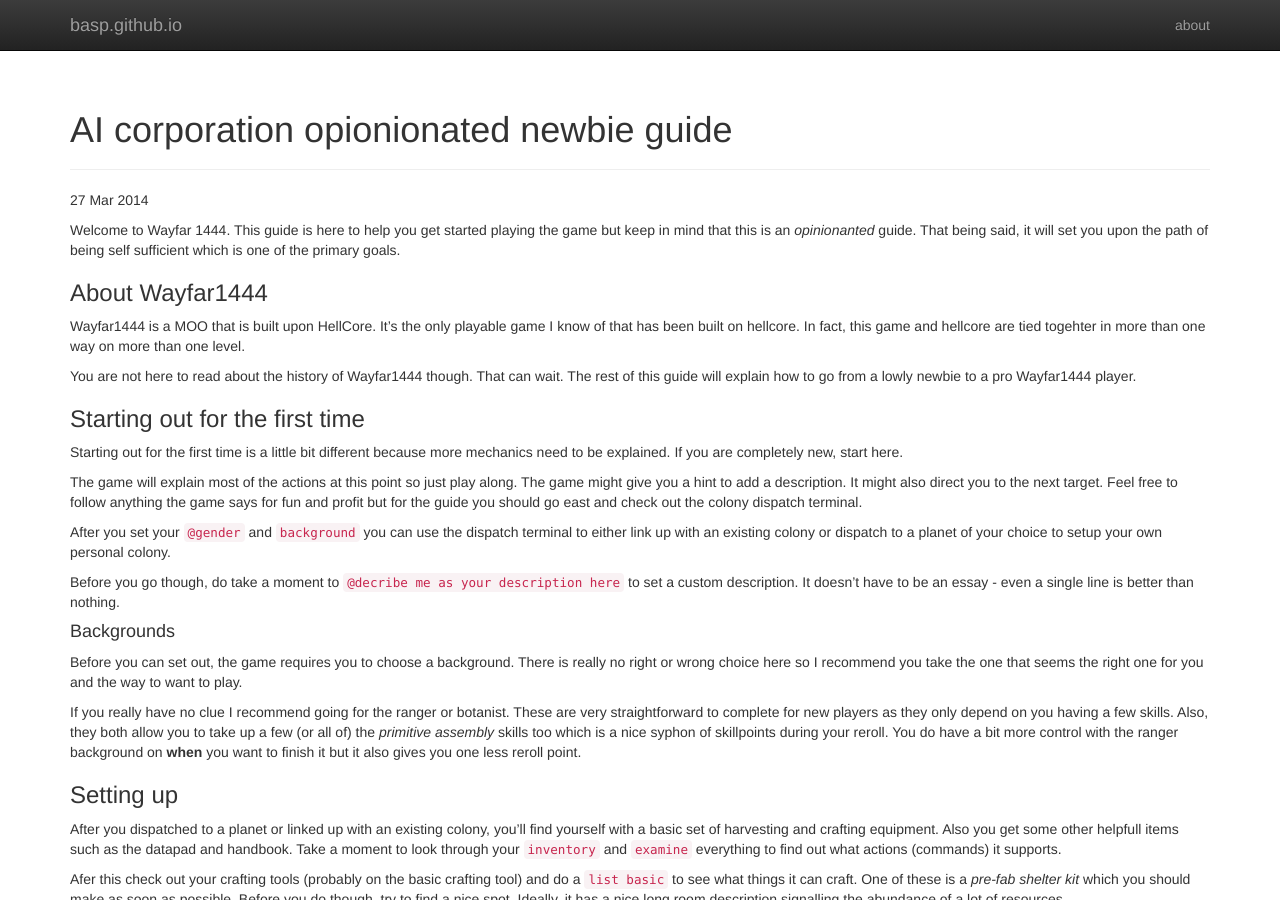
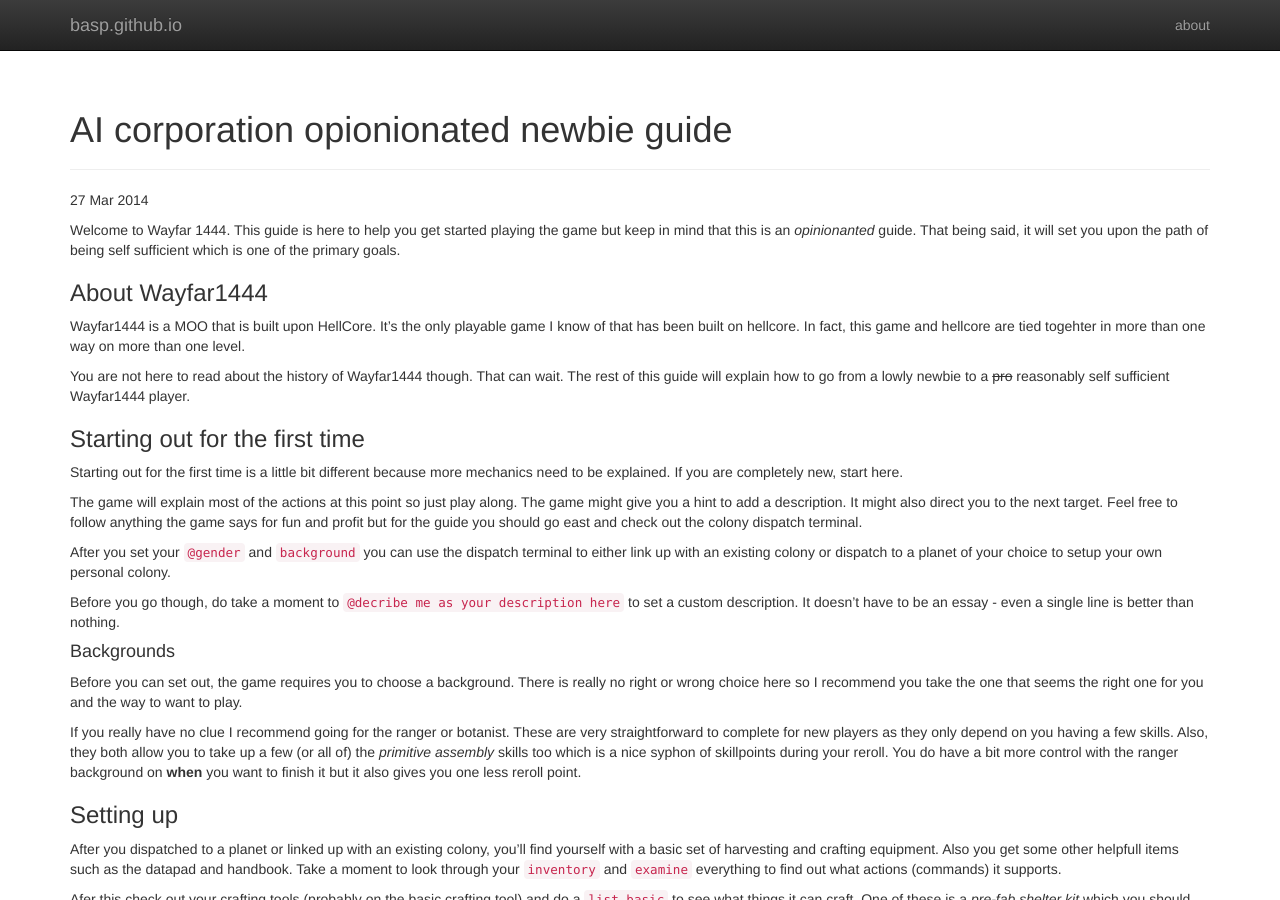
Before and after one commit to basp/basp.github.io, a Jekyll site: the page built from _posts/2014-03-27-AI-opinionated-newbie-guide.md, in a window 1280 px wide and 900 px high. Built offline with Jekyll 4.4.1, drawn with Linux system fonts in a browser that asks for light colours; nearby versions of some CDN libraries; Markdown is read by kramdown in place of the engine named in the settings.

Commit message:
Formatting/tweaks

```diff
--- a/_posts/2014-03-27-AI-opinionated-newbie-guide.md
+++ b/_posts/2014-03-27-AI-opinionated-newbie-guide.md
@@ -8,7 +8,7 @@ Welcome to Wayfar 1444. This guide is here to help you get started playing the g
 ### About Wayfar1444
 Wayfar1444 is a MOO that is built upon HellCore. It's the only playable game I know of that has been built on hellcore. In fact, this game and hellcore are tied togehter in more than one way on more than one level.
 
-You are not here to read about the history of Wayfar1444 though. That can wait. The rest of this guide will explain how to go from a lowly newbie to a pro Wayfar1444 player.
+You are not here to read about the history of Wayfar1444 though. That can wait. The rest of this guide will explain how to go from a lowly newbie to a ~~pro~~ reasonably self sufficient Wayfar1444 player.
 
 ### Starting out for the first time
 Starting out for the first time is a little bit different because more mechanics need to be explained. If you are completely new, start here.
```
